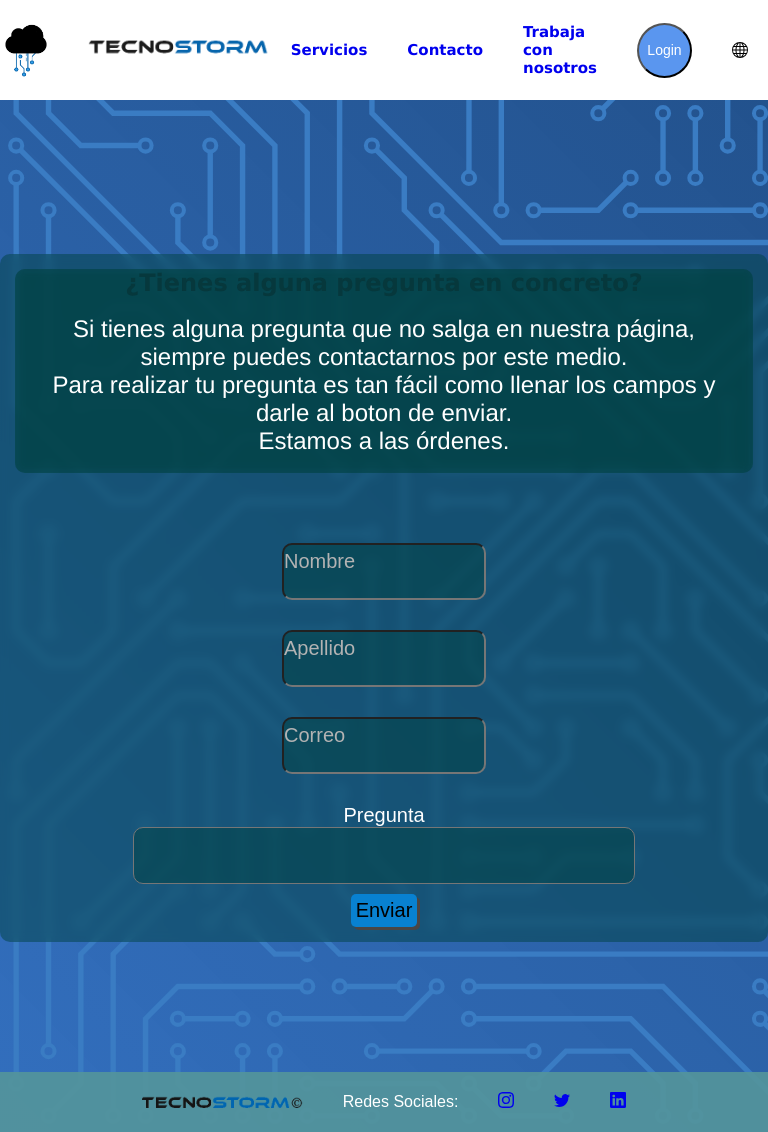
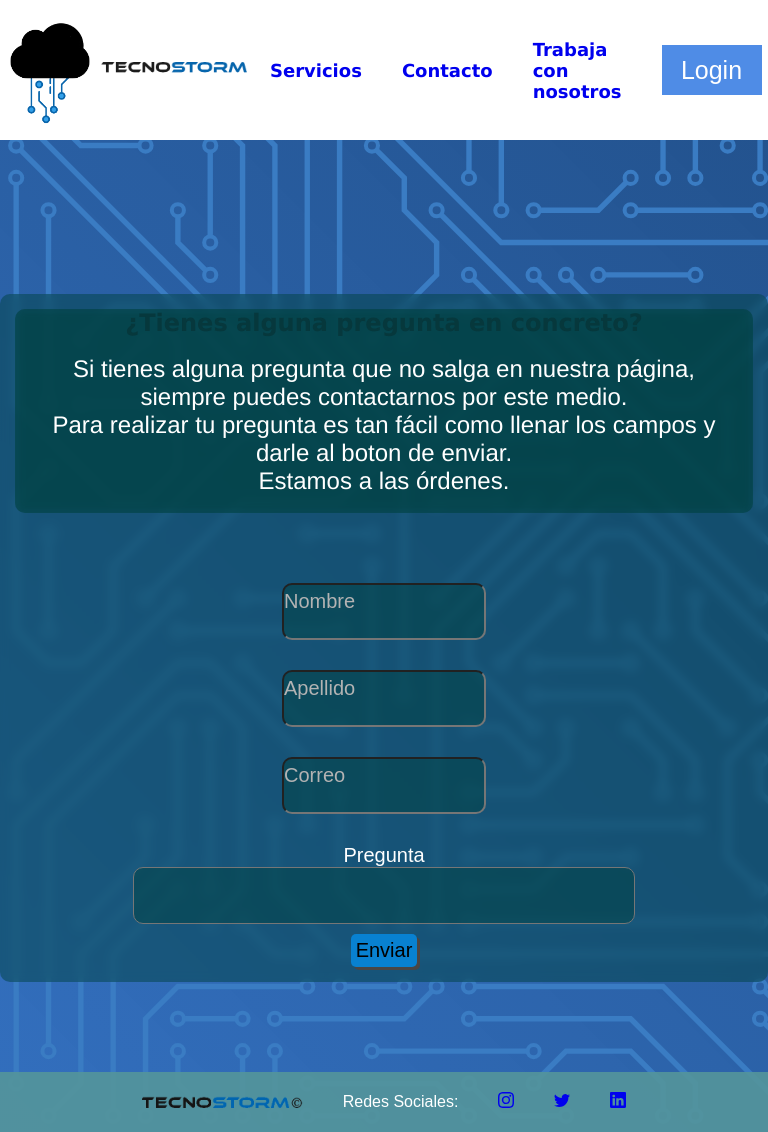
Before and after one commit to TecnoStorm/Web-TecnoStorm, a PHP site: page /Contacto.html in a window 768 px wide. Run offline with PHP 8.4, Linux system fonts and the light colour scheme.

Commit message:
Avances index

```diff
--- a/CSS/Login.css
+++ b/CSS/Login.css
@@ -1,21 +1,22 @@
 header {
   display: flex;
   align-items: center;
-    position: fixed;
   background-color: rgb(255, 255, 255);
   width: 100%;
   height: 100px;
   margin: 0 auto;
 }
-  main {
-    padding-top: 100px;
+
+header section{
+  display: flex;
 }
+
 #nube {
-    width: 60%;
+  width: 50px;
 }
 
 #letra {
-    width: 100%;
+  width: 100px;
 }
 
 nav {
@@ -24,13 +25,21 @@ header {
   opacity: 100%;
 }
 
-  .indice {
+.header-imagenes{
+  display: flex;
+  align-items: center;
+  justify-content: center;
+}
+
+header ul {
   display: flex;
   width: 100%;
+  height: 100%;
   justify-content: right;
+  align-items: center;
 }
 
-  .indice li{
+nav ul li {
   display: flex;
   align-items: center;
   justify-content: center;
@@ -44,7 +53,7 @@ header {
   font-size: 15px;
 }
 
-  nav ul li a:hover {
+nav .indice li a:hover {
   text-decoration: none;
   font-family: Verdana, Geneva, Tahoma, sans-serif;
   color: rgb(#ffffff);
@@ -70,6 +79,7 @@ header {
   justify-content: top;
   align-items: end;
 }
+
 .contenedorModal2 {
   background: linear-gradient(rgb(255, 255, 255), rgb(185, 185, 185));
   width: 15%;
@@ -86,6 +96,7 @@ header {
   pointer-events: auto;
   display: flex;
 }
+
 #modal {
   display: flex;
   flex-direction: column;
@@ -120,6 +131,7 @@ header {
   border: 2px solid rgba(45, 67, 190, 0.144);
   flex-direction: column;
 }
+
 .showRegistrar {
   pointer-events: auto;
   display: flex;
@@ -153,17 +165,18 @@ header {
   padding: 5px 3px;
   width: 60px;
 }
+
 #boton {
   color: rgb(255, 255, 255);
-    background-color: rgba(74, 140, 238, 0.908);
-    font-size: 14px;
+  background-color: rgba(62, 129, 228, 0.908);
+  font-size: 16px;
   font-family: Arial, Helvetica, sans-serif;
-    border-radius: 30px;
-    width: 55px;
-    height: 55px;
+  width: 80px;
+  height: 35px;
+  border: 0px solid transparent;
 }
 
-  #boton:hover{
+#boton:hover {
   cursor: pointer;
 }
 
@@ -171,6 +184,7 @@ header {
   width: 50%;
   height: 50%;
 }
+
 ul.indice-footer {
   display: flex;
   width: 100%;
@@ -180,13 +194,11 @@ header {
 
 }
 
-    #salirRegistrar{
+#salirRegistrar {
   position: absolute;
   top: 0;
   right: 0;
 }
-
-
 
 #contenedor-registro {
   display: flex;
@@ -200,16 +212,19 @@ header {
   align-items: center;
   width: 100%;
 }
+
 #x-registrar {
   width: 130%;
   display: flex;
   justify-content: flex-end;
 }
+
 #x {
   width: 100%;
   display: flex;
   justify-content: flex-end;
 }
+
 .texto-redes {
   color: white;
 }
@@ -224,70 +239,84 @@ header {
   font-size: 33px;
   text-shadow: 2.5px 2px rgb(56, 55, 55)
 }
-  #imagenFooter{
+
+#imagenFooter {
   width: 161.09px;
   height: 19.22px;
   display: flex;
   justify-content: end;
 }
-  #botonEncabezado{
+
+#botonEncabezado {
   display: none;
 }
-  #logoMediaQuery{
-    display:none;
+
+#logoMediaQuery {
+  display: none;
 
 }
-  #loginMedia{
+
+#loginMedia {
   display: none;
 }
-  #opcionesMedia{
+
+#opcionesMedia {
   display: none;
 }
-  @media screen and (max-width:700px){
-    #cerrarMenu{
+
+@media screen and (max-width:700px) {
+  #cerrarMenu {
     width: 50px;
     height: 50px;
   }
-    #registrar{
+
+  #registrar {
     width: 200px;
   }
-    #formulario-Registrar{
+
+  #formulario-Registrar {
     box-sizing: border-box;
   }
-    .titulo{
+
+  .titulo {
     margin-bottom: 10px;
   }
 
-    #salir{
+  #salir {
     position: absolute;
     top: 0;
     right: 0;
   }
-    #encabezado{
+
+  #encabezado {
     display: none;
   }
 
-    #logoMediaQuery{
-      display:block;
-      width: 30%;
+  #logoMediaQuery {
+    display: block;
+    width: 28%;
   }
-    #loginMedia{
+
+  #loginMedia {
     display: block;
   }
-    #opcionesMedia{
-      display:block;
+
+  #opcionesMedia {
+    display: block;
 
   }
 
-    header{
+  header {
     display: none;
   }
-    #login{
+
+  #login {
     display: flex;
     flex-direction: column;
     align-items: center;
   }
-    .contenedorModal2{
+
+  .contenedorModal2 {
     width: 100%;
     flex-direction: column;
     height: fit-content;
@@ -296,84 +325,103 @@ header {
     justify-content: center;
   }
 
-    #formulario-login input{
+  #formulario-login input {
     width: 150%;
     height: 100%;
     border-radius: 14px;
   }
-    #formulario-login input[type="text"], #formulario-login input[type="password"]{
+
+  #formulario-login input[type="text"],
+  #formulario-login input[type="password"] {
     height: 30px;
     margin: 5px;
     border-radius: 14px;
   }
-    #formulario-login input[type="submit"]{
+
+  #formulario-login input[type="submit"] {
     margin: 5px;
   }
 
-    #formulario-Registrar input{
+  #formulario-Registrar input {
     width: 100%;
     height: 100%;
     border-radius: 14px;
   }
-    #formulario-Registrar input[type="text"], #formulario-Registrar input[type="password"]{
+
+  #formulario-Registrar input[type="text"],
+  #formulario-Registrar input[type="password"] {
     height: 30px;
     margin: 5px;
     border-radius: 14px;
   }
-    #formulario-Registrar input[type="submit"]{
+
+  #formulario-Registrar input[type="submit"] {
     margin: 5px;
   }
-    ul.indice-footer{
+
+  ul.indice-footer {
     bottom: auto;
   }
-    .contenedor-Registrar{
+
+  .contenedor-Registrar {
     width: fit-content;
     height: fit-content;
     z-index: 9999;
   }
-    #x-registrar{
+
+  #x-registrar {
     width: 100%;
   }
-    #btnregistrarUsuario{
+
+  #btnregistrarUsuario {
     margin-top: 10px;
   }
-    #ContenedorInputs{
+
+  #ContenedorInputs {
     display: flex;
     flex-direction: column;
     background-color: aqua;
   }
-    #formulario-login{
+
+  #formulario-login {
     display: flex;
     flex-direction: column;
     align-items: center;
   }
-    .contenedor-Registrar{
+
+  .contenedor-Registrar {
     justify-content: center;
     width: 100%;
     height: 100%;
   }
-    main{
+
+  main {
     padding-top: 0;
   }
-    .indice-footer{
+
+  .indice-footer {
     width: 100%;
   }
-    #letra-footer{
+
+  #letra-footer {
     width: 100%;
     height: 100%;
   }
-    #imagenFooter{
+
+  #imagenFooter {
     display: flex;
-      justify-content:left;
+    justify-content: left;
     height: 60%;
   }
-    nav{
+
+  nav {
     padding: 0;
   }
 
 
 }
-  #contenedorBotonEncabezado{
+
+#contenedorBotonEncabezado {
   display: flex;
   justify-content: space-between;
   background-color: white;
@@ -382,7 +430,8 @@ header {
   width: 100%;
   z-index: 9999;
 }
- #menu{
+
+#menu {
   display: none;
   flex-direction: column;
   width: 100%;
@@ -394,13 +443,15 @@ header {
   z-index: 9999;
 
 }
- h2{
+
+h2 {
   font-family: Verdana, Geneva, Tahoma, sans-serif;
   color: rgba(7, 55, 59, 0.908);
 }
- .enlace-menu{
+
+.enlace-menu {
   background-color: white;
-   border:1px solid black;
+  border: 1px solid black;
   border-radius: 5px;
   margin: 5px;
   width: 50%;
@@ -409,12 +460,14 @@ header {
   font-family: Arial, Helvetica, sans-serif;
   box-shadow: 2px 2px 2px rgba(23, 120, 129, 0.908);
 }
- #contenedorTotalMenu{
+
+#contenedorTotalMenu {
   display: flex;
   justify-content: end;
 
 }
- #contenedor-x{
+
+#contenedor-x {
   display: flex;
   justify-content: end;
   position: absolute;
@@ -423,118 +476,160 @@ header {
   width: 100%;
   height: 30%;
 }
- .ContenedorInputs{
+
+.ContenedorInputs {
   display: flex;
   flex-direction: column;
 }
 
- @media screen and (min-width:701px) and (max-width: 1199px){
-  ul.indice-footer{
+@media screen and (min-width:701px) and (max-width: 1199px) {
+
+  header, header section{
+    height: 140px;
+  }
+
+  #nube{
+    width: 100px;
+  }
+
+  #letra{
+    width: 150px;
+  }
+
+  #boton{
+    width: 100px;
+    height: 50px;
+    font-size: 25px;
+  }
+
+  .indice li a {
+    font-size: 18px;
+  }
+
+  ul.indice-footer {
     bottom: auto;
   }
-  footer{
+
+  footer {
     bottom: 0%;
   }
-  #encabezado{
+
+  #encabezado {
     display: flex;
   }
-  .contenedorModal2{
-    width: fit-content;
-    height: fit-content;
-    z-index: 9999;
-  }
-  #formulario-registrar{
-    display: flex;
-    justify-content: center;
-    align-items: center;
-  }
-  #formulario-login{
-    display: flex;
-    flex-direction: column;
-    align-items: center;
-  }
-  .contenedor-Registrar{
+
+  .contenedorModal2 {
     width: fit-content;
     height: fit-content;
     z-index: 9999;
   }
 
-  #login{
+  #formulario-registrar {
+    display: flex;
+    justify-content: center;
+    align-items: center;
+  }
+
+  #formulario-login {
     display: flex;
     flex-direction: column;
     align-items: center;
   }
-  #contenedor-registro{
+
+  .contenedor-Registrar {
+    width: fit-content;
+    height: fit-content;
+    z-index: 9999;
+  }
+
+  #login {
+    display: flex;
+    flex-direction: column;
+    align-items: center;
+  }
+
+  #contenedor-registro {
     display: flex;
     justify-content: end;
     width: 100%;
   }
-  #x-registrar{
+
+  #x-registrar {
     width: 100%;
   }
-  .indice{
-    align-items: center;
-  }
-    .indice-footer{
+
+  .indice-footer {
     width: 100%;
   }
-    #letra-footer{
+
+  #letra-footer {
     width: 100%;
     height: 100%;
   }
-    #imagenFooter{
+
+  #imagenFooter {
     display: flex;
-      justify-content:left;
+    justify-content: left;
     height: 60%;
   }
-    nav{
+
+  nav {
     padding: 0;
   }
-    menu{
+
+  menu {
     z-index: 9999;
   }
 }
 
-  @media screen and (min-width:1200px) and (max-width: 3000px){
-    #header{
-      z-index: 9999;
+@media screen and (min-width:1200px) and (max-width: 3000px) {
+  #header {
     opacity: 1;
   }
-    #contenedor-footer{
+
+  #contenedor-footer {
     display: flex;
   }
 
-    .contedor{
+  .contenedor {
     width: 100%;
   }
-    nav{
-      padding-right:0px;
+
+  nav {
+    padding-right: 0px;
   }
-    .contenedorModal2{
+
+  .contenedorModal2 {
     height: fit-content;
     width: fit-content;
     z-index: 9999;
   }
-    #formulario-login{
+
+  #formulario-login {
     display: flex;
     flex-direction: column;
     align-items: center;
   }
-    menu{
+
+  menu {
     z-index: 9999;
   }
-    footer{
+
+  footer {
     width: 100%;
     bottom: 0px;
     display: flex;
   }
-    header{
+
+  header {
     z-index: 9999;
   }
-    #footer-indice{
+
+  #footer-indice {
     display: flex;
   }
-    #contenedor-footer{
+
+  #contenedor-footer {
     width: 100%;
   }
 
```
Also changed, not shown: Servicios.html (+45 -23 lines), index.html (+89 -62 lines), CSS/estilos.css, CSS/servicios.css. Lines whose indentation alone changed are shown as unchanged.
